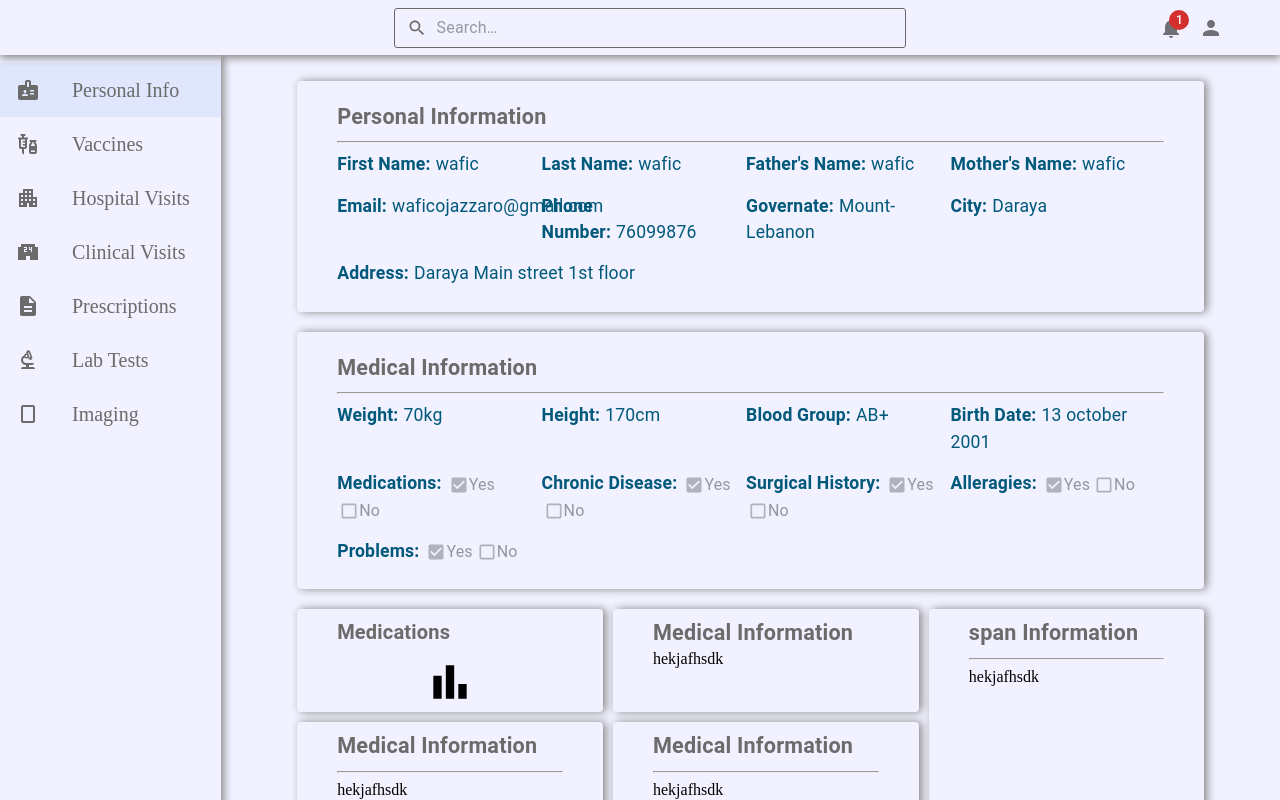
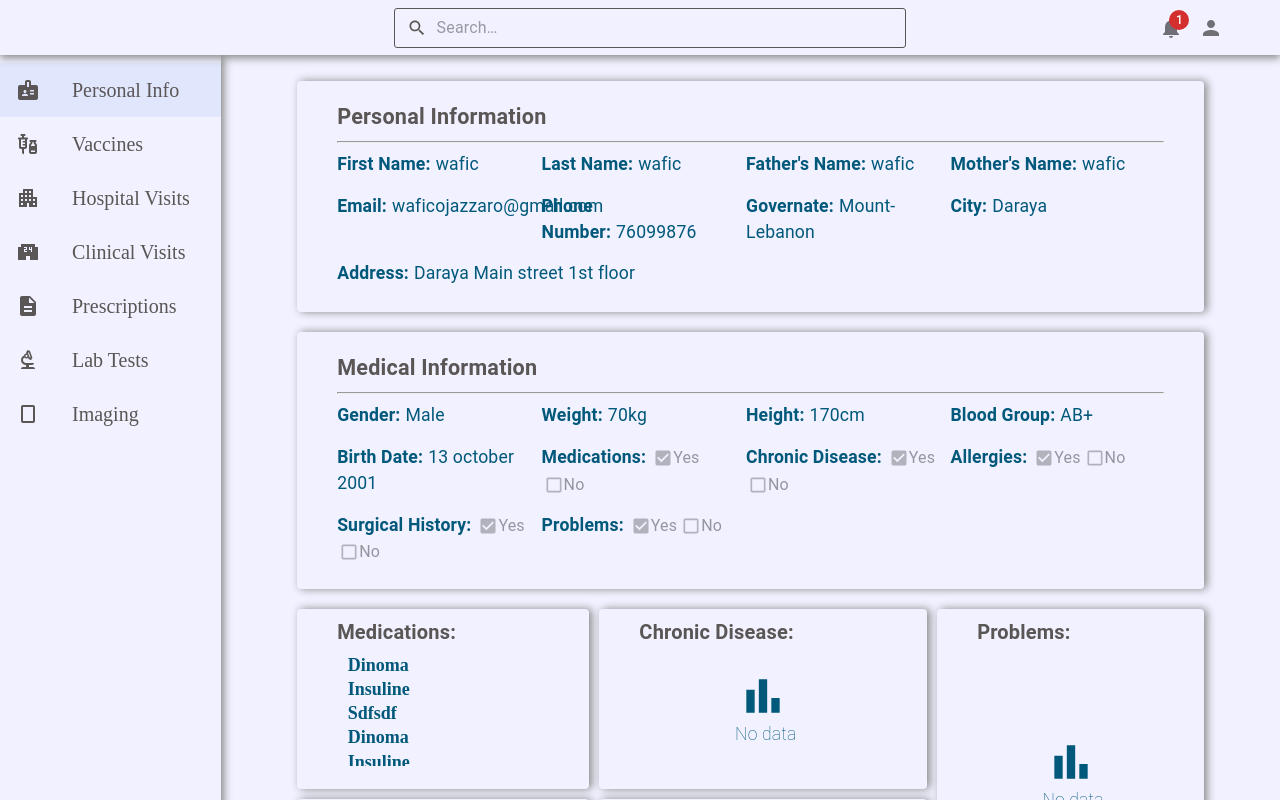
Before and after one commit to waficjazz/medrProject, a React (Create React App) app in the folder front/: page / in a window 1280 px wide. Built offline with nearby package versions, Linux system fonts and the light colour scheme; the HTML template or start-up script is replaced by a standard one.

Commit message:
personal page finish main structur without api calls

```diff
--- a/front/src/components/Navbar/SideBar/SideBar.css
+++ b/front/src/components/Navbar/SideBar/SideBar.css
@@ -16,6 +16,9 @@
   .drawer.active {
     transition: 1s;
     left: 0;
+  }
+  #transButton {
+    display: block !important;
   }
 }
 
@@ -48,7 +51,7 @@
   position: absolute;
   width: 100vh;
   height: 100vh;
-  display: block;
+  display: none;
   background-color: transparent;
   border: none;
 }
--- a/front/src/pages/MainPage/MainPage.css
+++ b/front/src/pages/MainPage/MainPage.css
@@ -1,8 +1,8 @@
 :root {
-  --main-blue: #6b6b6b;
+  --main-blue: #5a5656;
   --second-blue: #008891;
   --third-blue: #00587a;
-  /* 00587a */
+  /* 00587a #6b6b6b*/
   /* --main-blue: #1d4b4a;
   --second-blue: #54b2af;
   --third-blue: #b1dbd7; */
--- a/front/src/pages/PersonalInfo/PersonalInfo.css
+++ b/front/src/pages/PersonalInfo/PersonalInfo.css
@@ -60,16 +60,23 @@
 }
 @media only screen and (hover: none) and (pointer: coarse) {
   .internalText {
-    width: 100%;
+    width: 100% !important;
   }
   .personalPage {
-    width: 100%;
+    width: 100% !important;
   }
-  .medications {
+  .medications,
+  .medicalInfo,
+  .personalInfo {
     width: 100% !important;
   }
   .smallParts {
+    display: flex !important;
+    flex-wrap: wrap;
     width: 100% !important;
+  }
+  .medications {
+    height: 80% !important;
   }
 }
 .internalData {
@@ -90,17 +97,18 @@
   display: grid;
   grid-template-columns: auto auto auto;
   grid-auto-rows: 1fr;
-  height: 40%;
+  height: 47%;
   padding-top: 20px;
   padding-bottom: 20px;
   row-gap: 10px;
   column-gap: 10px;
 }
 
-.dchild {
+.medications:last-child {
   grid-row-start: 1;
   grid-row-end: 3;
   grid-column-start: 3;
+  height: auto;
 }
 
 .medications {
@@ -110,15 +118,23 @@
   padding-inline: 40px;
   padding-top: 8px;
   padding-bottom: 10px;
+  height: 180px;
 }
 
 .medicationsBody {
   /* background-color: red; */
   display: flex;
   flex-direction: column;
+  /* justify-content: center;
+  align-items: center; */
+  height: 70%;
+  overflow: hidden;
+
+  /* background-color: aquamarine; */
+}
+.medicationsBody.empty {
   justify-content: center;
   align-items: center;
-  height: 70%;
 }
 .smheaders {
   font-weight: bold;
@@ -126,3 +142,15 @@
   color: var(--main-blue);
   margin-bottom: 5px;
 }
+
+ul {
+  padding-left: 5%;
+  margin: 0;
+}
+li {
+  text-transform: capitalize;
+  font-weight: 700;
+  color: var(--third-blue);
+  font-size: large;
+  padding-top: 1.5%;
+}
--- a/front/src/pages/PersonalInfo/PersonalInfo.jsx
+++ b/front/src/pages/PersonalInfo/PersonalInfo.jsx
@@ -1,9 +1,13 @@
+import React from "react";
+import { useState } from "react";
 import { Checkbox, Typography, FormControlLabel, FormGroup } from "@mui/material";
-import React from "react";
 import "./PersonalInfo.css";
 import { StyledEngineProvider } from "@mui/material/styles";
 import BarChartIcon from "@mui/icons-material/BarChart";
 const PersonalInfo = () => {
+  const boolArr = ["Medications:", "Chronic Disease:", "Allergies:", "Surgical History:", "Problems:"];
+  const [boolArrExist, setBoolArrExist] = useState([true, false, false, false, false]);
+  const diseases = ["dinoma ", "insuline", "sdfsdf", "dinoma ", "insuline", "sdfsdf"];
   return (
     <>
       <StyledEngineProvider injectFirst>
@@ -46,6 +50,9 @@ const PersonalInfo = () => {
             <hr />
             <div className="medicalInfoBody">
               <Typography className="internalText ">
+                Gender:<span className="internalData">Male</span>
+              </Typography>
+              <Typography className="internalText ">
                 Weight:<span className="internalData">70kg</span>
               </Typography>
               <Typography className="internalText ">
@@ -57,71 +64,40 @@ const PersonalInfo = () => {
               <Typography className="internalText ">
                 Birth Date:<span className="internalData">13 october 2001</span>
               </Typography>
-
-              <Typography className="internalText ">
-                Medications:
+              {boolArr.map((item, index) => {
+                return (
+                  <Typography className="internalText " key={index}>
+                    {item}
                     <span className="internalData">
-                  <FormControlLabel control={<Checkbox defaultChecked size="small" disabled sx={{ padding: 0 }} />} label="Yes" sx={{ marginX: "2px" }} />
+                      <FormControlLabel control={<Checkbox defaultChecked size="small" sx={{ padding: 0 }} disabled />} label="Yes" sx={{ marginX: "2px" }} />
                       <FormControlLabel control={<Checkbox size="small" checked={false} disabled sx={{ padding: 0 }} />} label="No" sx={{ marginX: "2px" }} />
                     </span>
                   </Typography>
-              <Typography className="internalText ">
-                Chronic Disease:
-                <span className="internalData">
-                  <FormControlLabel control={<Checkbox defaultChecked size="small" disabled sx={{ padding: 0 }} />} label="Yes" sx={{ marginX: "2px" }} />
-                  <FormControlLabel control={<Checkbox size="small" checked={false} disabled sx={{ padding: 0 }} />} label="No" sx={{ marginX: "2px" }} />
-                </span>
-              </Typography>
-              <Typography className="internalText ">
-                Surgical History:
-                <span className="internalData">
-                  <FormControlLabel control={<Checkbox defaultChecked size="small" disabled sx={{ padding: 0 }} />} label="Yes" sx={{ marginX: "2px" }} />
-                  <FormControlLabel control={<Checkbox size="small" checked={false} disabled sx={{ padding: 0 }} />} label="No" sx={{ marginX: "2px" }} />
-                </span>
-              </Typography>
-              <Typography className="internalText ">
-                Alleragies:
-                <span className="internalData">
-                  <FormControlLabel control={<Checkbox defaultChecked size="small" disabled sx={{ padding: 0 }} />} label="Yes" sx={{ marginX: "2px" }} />
-                  <FormControlLabel control={<Checkbox size="small" checked={false} disabled sx={{ padding: 0 }} />} label="No" sx={{ marginX: "2px" }} />
-                </span>
-              </Typography>
-              <Typography className="internalText ">
-                Problems:
-                <span className="internalData">
-                  <FormControlLabel control={<Checkbox defaultChecked size="small" disabled sx={{ padding: 0 }} />} label="Yes" sx={{ marginX: "2px" }} />
-                  <FormControlLabel control={<Checkbox size="small" checked={false} disabled sx={{ padding: 0 }} />} label="No" sx={{ marginX: "2px" }} />
-                </span>
-              </Typography>
+                );
+              })}
             </div>
           </div>
           <div className="smallParts">
-            <div className="medications">
-              <Typography className="smheaders">Medications</Typography>
-
-              <div className="medicationsBody">
-                <BarChartIcon sx={{ fontSize: "50px" }} />
+            {boolArr.map((item, index) => {
+              return (
+                <div className="medications" key={index}>
+                  <Typography className="smheaders">{item}</Typography>
+                  <div className={boolArrExist[index] ? "medicationsBody " : "medicationsBody empty"}>
+                    {boolArrExist[index] && (
+                      <>
+                        <ul>
+                          {diseases.map((item, index) => {
+                            return <li key={index}>{item}</li>;
+                          })}
+                        </ul>
+                      </>
+                    )}
+                    <BarChartIcon sx={{ fontSize: "50px", color: "var(--third-blue)" }} />
+                    <Typography className="internalData">No data</Typography>
                   </div>
                 </div>
-            <div className="medications">
-              <Typography className="headers">Medical Information</Typography>
-              hekjafhsdk
-            </div>
-            <div className="medications ">
-              <Typography className="headers">Medical Information</Typography>
-              <hr />
-              hekjafhsdk
-            </div>
-            <div className="medications dchild">
-              <Typography className="headers">span Information</Typography>
-              <hr />
-              hekjafhsdk
-            </div>
-            <div className="medications">
-              <Typography className="headers">Medical Information</Typography>
-              <hr />
-              hekjafhsdk
-            </div>
+              );
+            })}
           </div>
         </div>
       </StyledEngineProvider>
```
Lines whose indentation alone changed are shown as unchanged.
